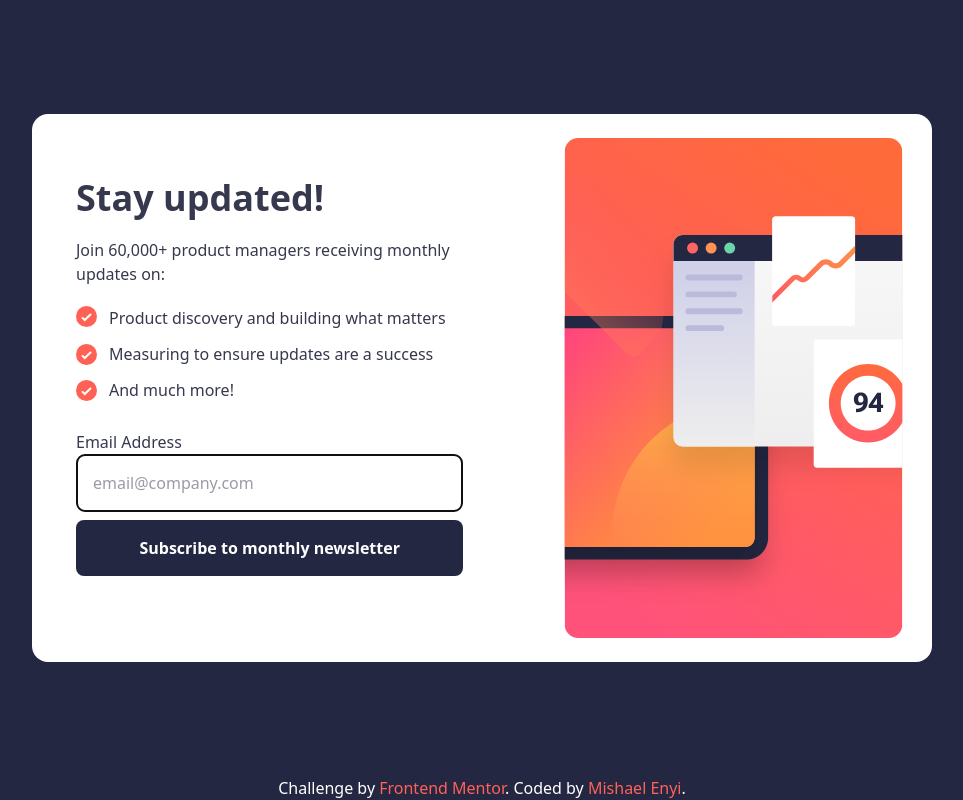
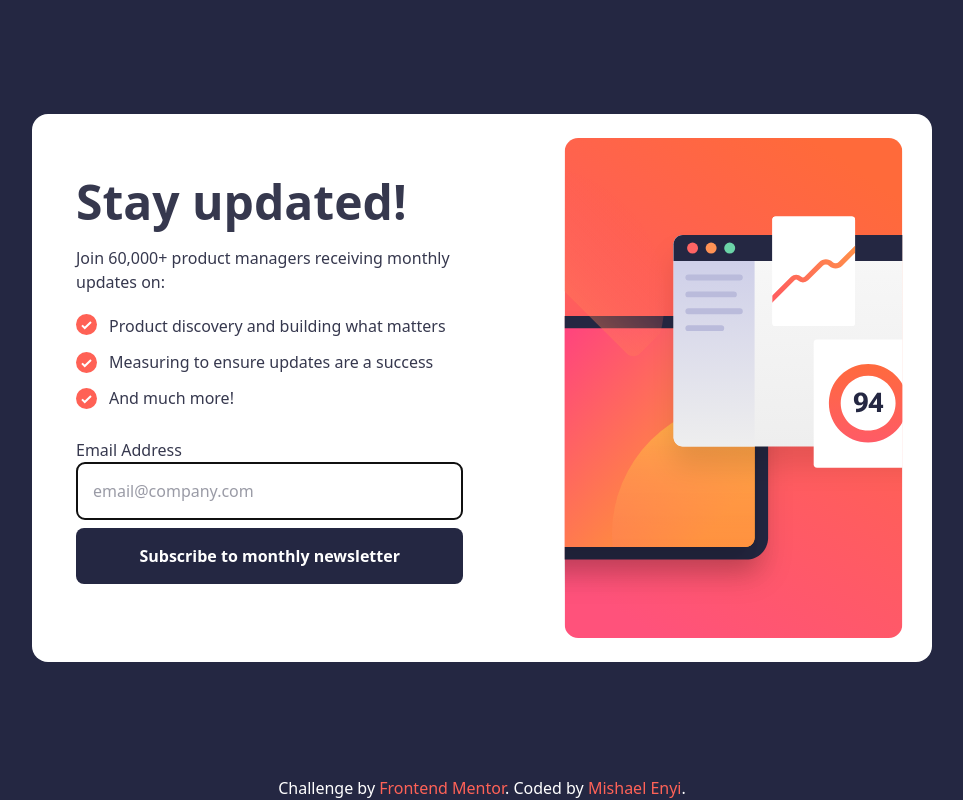
Before and after one commit to mishael-codes/newsletter-with-success-state-with-vite, a website built with Vite: page index.html in a window 1280 px wide. Shown: the whole page, without its empty margins (158-1121 px from the left). Built offline with nearby package versions, Linux system fonts and the light colour scheme.

Commit message:
Fix: fix minor design bugs

```diff
--- a/index.html
+++ b/index.html
@@ -30,7 +30,7 @@
           />
         </picture>
         <section class="mt-10 w-full pl-5 pr-8 text-charcoalGrey">
-          <h1 class="text-4xl font-bold">Stay updated!</h1>
+          <h1 class="text-4xl md:text-5xl font-bold">Stay updated!</h1>
           <p class="text-base my-5">
             Join 60,000+ product managers receiving monthly updates on:
           </p>
@@ -76,6 +76,7 @@
           </p>
         </div>
         <button
+        type="button"
           class="cursor-pointer absolute bottom-0 w-full mt-5 mb-3 p-4 bg-darkSlateGrey text-white font-bold rounded-lg md:static dismiss hover:bg-tomato active:bg-tomato transition-colors duration-500"
         >
           Dismiss Message
```
